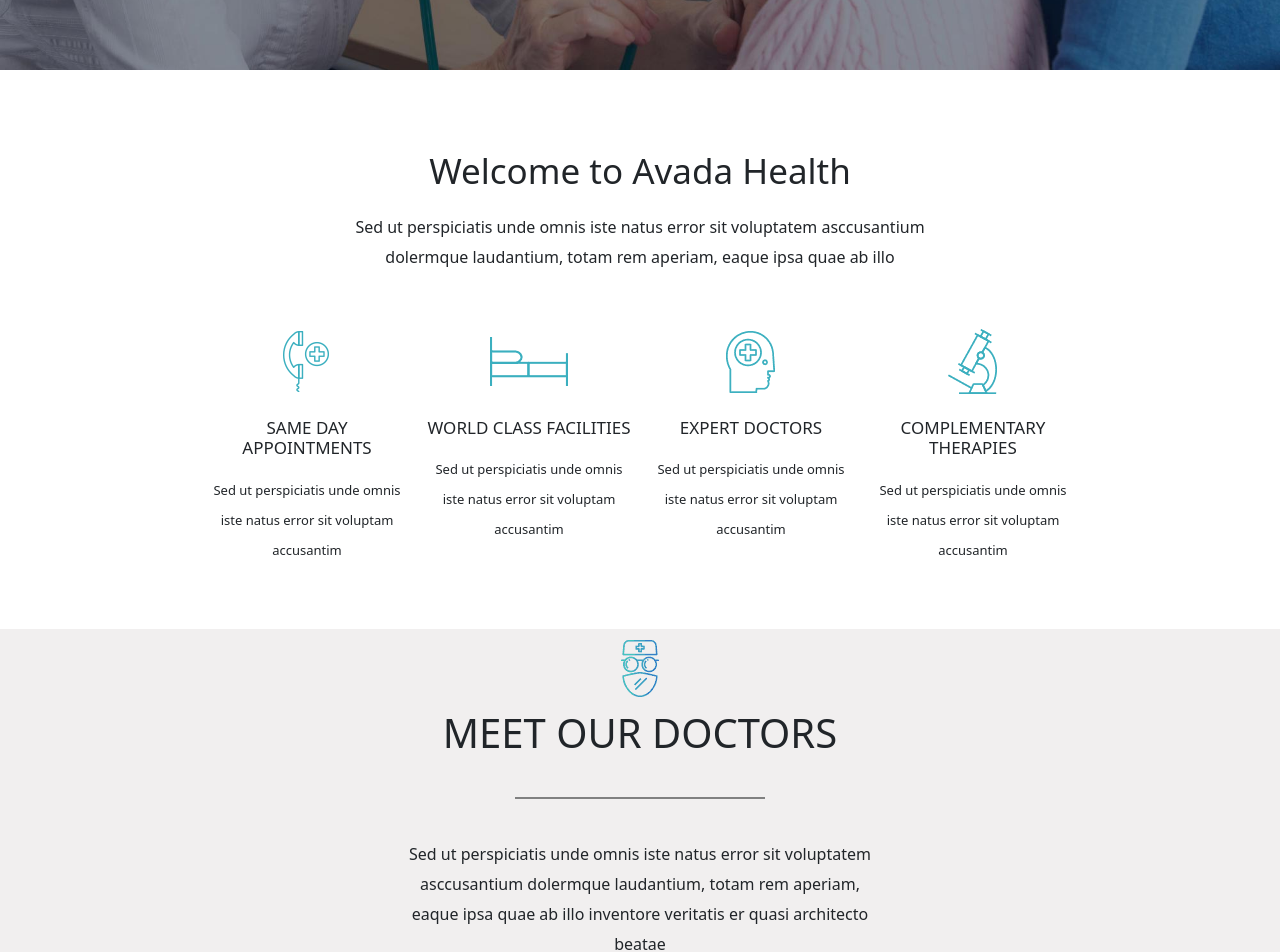
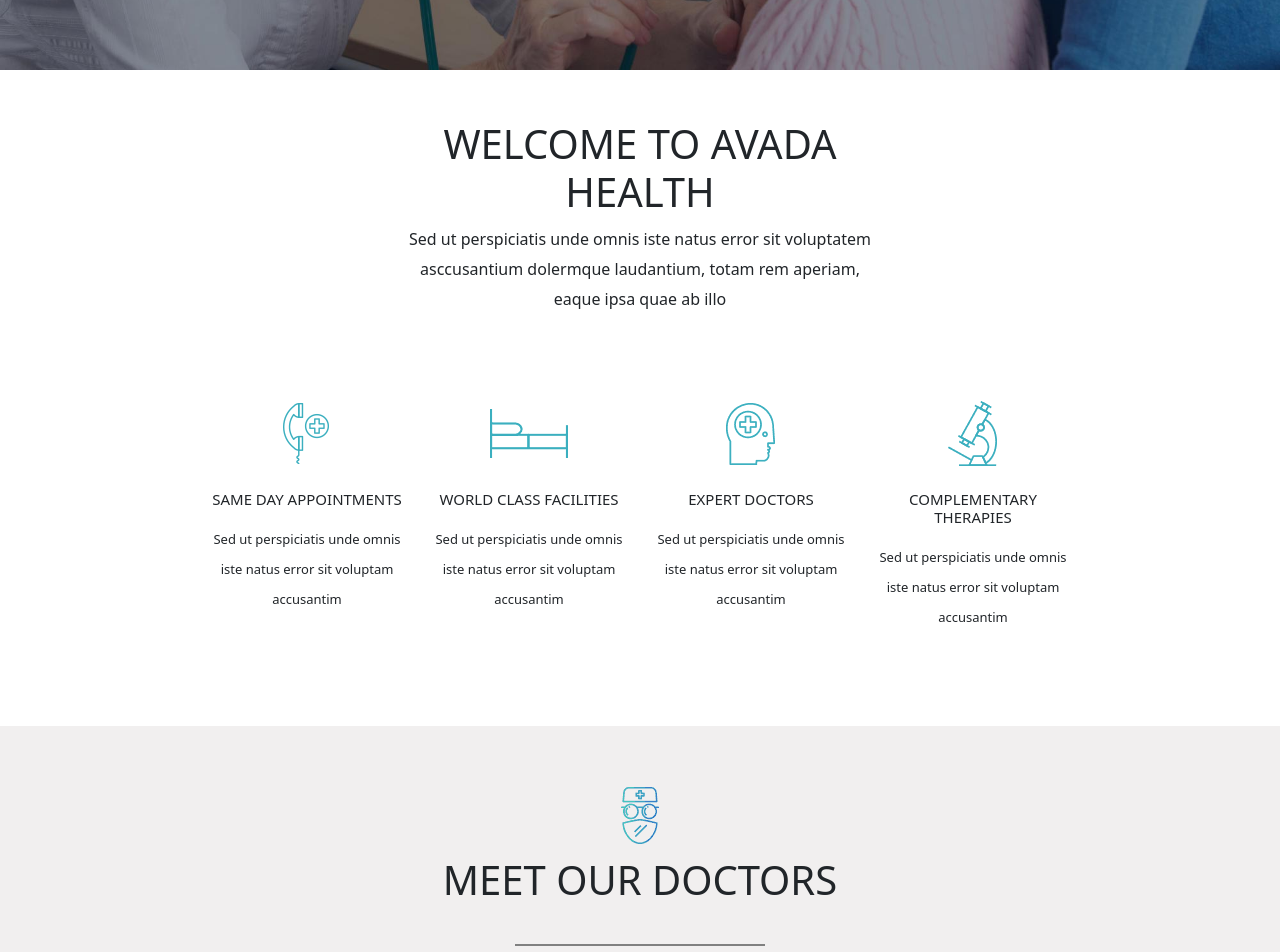
Before and after one commit to Alessio2299/proj-html-vuejs, a Vue app: page / in a window 1280 px wide. Shown: the part 580-1532 px from the top of the page. Built offline with nearby package versions, Linux system fonts and the light colour scheme.

Commit message:
Created Section Health

```diff
--- a/src/components/MainPage.vue
+++ b/src/components/MainPage.vue
@@ -2,12 +2,15 @@
   <main>
     <SectionWelcome />
     <SectionMeet />
+    <SectionHealth />
   </main>
 </template>
 
 <script>
   import SectionWelcome from "./main/SectionWelcome.vue"
   import SectionMeet from "./main/SectionMeet.vue"
+  import SectionHealth from "./main/SectionHealth.vue"
+
 
   export default {
     name: 'MainPage',
@@ -15,7 +18,8 @@
     },
     components:{
       SectionWelcome,
-      SectionMeet
+      SectionMeet,
+      SectionHealth
     }
   }
 </script>
--- a/src/components/header/NavBar.vue
+++ b/src/components/header/NavBar.vue
@@ -1,7 +1,7 @@
 <template>
  <nav class="d-flex align-items-center justify-content-between">
    <img :src="require ('../../assets/images/medical_logo_1x_light.png')" alt="Medical Logo">
-   <ul class="d-flex list-unstyled text-uppercase">
+   <ul class="d-flex list-unstyled text-uppercase m-0">
     <li v-for="(info,index) in dataNav" :key="index">
       <a
         :class="`p-3 text-decoration-none ${info.active ? 'text-info' : 'text-white'}`"
--- a/src/components/main/CardWelcome.vue
+++ b/src/components/main/CardMain.vue
@@ -8,7 +8,7 @@
 
 <script>
 export default {
-  name: 'CardWelcome',
+  name: 'CardMain',
   props: {
     img: String,
     title: String,
@@ -19,9 +19,11 @@ export default {
 
 <style scoped lang="scss">
   .card-welcome{
+    width: 310px;
+    padding: 30px 0;
     h5{
       font-weight: 300;
-      font-size: 17px;
+      font-size: 15px;
     }
     p{
       line-height: 30px;
--- /dev/null
+++ b/src/components/main/SectionHealth.vue
@@ -0,0 +1,78 @@
+
+<template>
+  <section class="health-services">
+    <div class="container text-center">
+      <TitleSection
+        :img="true"
+        urlImg="icon-6.png"
+        title="Our health services"
+        description="Sed ut perspiciatis unde omnis iste natus error sit voluptatem asccusantium dolermque laudantium, totam rem aperiam, eaque ipsa quae ab illo, eaque ipsa quae ab illo inventore veritatis et quasi architecto beatae"
+        :line="true"
+      />
+      <div class="container-cards m-auto justify-content-between d-flex gap-3 flex-wrap">
+        <CardMain v-for="(service,index) in services" :key="index"
+          :img="service.img"
+          :title="service.title"
+          :description="service.description"
+        />
+      </div>
+    </div>
+  </section>
+</template>
+
+<script>
+  import TitleSection from './TitleSection.vue'
+  import CardMain from "./CardMain.vue"
+
+  export default {
+    name: 'SectionHealth',
+    data(){
+      return{
+        services:[
+          {
+            img: "icon-14.png",
+            title: "Rehabilitation Center",
+            description: "At vero eos et accusamus et iusto odio dignissimos ducimus qui blanditis praesentium voluptatum deleniti atque corrupti quos dolores et quas",
+          },
+          {
+            img: "icon-15.png",
+            title: "Dental Implants",
+            description: "At vero eos et accusamus et iusto odio dignissimos ducimus qui blanditis praesentium voluptatum deleniti atque corrupti quos dolores et quas",
+          },
+          {
+            img: "icon-16.png",
+            title: "Medicin Reserach",
+            description: "At vero eos et accusamus et iusto odio dignissimos ducimus qui blanditis praesentium voluptatum deleniti atque corrupti quos dolores et quas",
+          },
+          {
+            img: "icon-11.png",
+            title: "Blood Bank",
+            description: "At vero eos et accusamus et iusto odio dignissimos ducimus qui blanditis praesentium voluptatum deleniti atque corrupti quos dolores et quas",
+          },
+          {
+            img: "icon-12.png",
+            title: "Pharmaceutical Advice",
+            description: "At vero eos et accusamus et iusto odio dignissimos ducimus qui blanditis praesentium voluptatum deleniti atque corrupti quos dolores et quas",
+          },
+          {
+            img: "icon-13.png",
+            title: "Medical Counseling",
+            description: "At vero eos et accusamus et iusto odio dignissimos ducimus qui blanditis praesentium voluptatum deleniti atque corrupti quos dolores et quas",
+          }
+        ]
+      }
+    },
+    props: {
+    },
+    components:{
+      TitleSection,
+      CardMain
+    }
+  }
+</script>
+
+<style scoped lang="scss">
+  .container-cards{
+    width: 78%;
+  }
+</style>
--- a/src/components/main/SectionMeet.vue
+++ b/src/components/main/SectionMeet.vue
@@ -1,13 +1,14 @@
 
 <template>
   <section class="meet-doctors">
-    <div class="container text-center pb-5">
-      <div class="content-section">
-        <img :src="require ('../../assets/images/icon-5.png')" alt="Icon">
-        <h2 class="text-uppercase">Meet our doctors</h2>
-        <div class="line"></div>
-        <p>Sed ut perspiciatis unde omnis iste natus error sit voluptatem asccusantium dolermque laudantium, totam rem aperiam, eaque ipsa quae ab illo inventore veritatis er quasi architecto beatae</p>
-      </div>
+    <div class="container text-center">
+      <TitleSection
+        description="Sed ut perspiciatis unde omnis iste natus error sit voluptatem asccusantium dolermque laudantium, totam rem aperiam, eaque ipsa quae ab illo inventore veritatis er quasi architecto beatae"
+        title="Meet our doctors"
+        urlImg="icon-5.png"
+        :line="true"
+        :img="true"
+      />
       <div class="doctors d-flex justify-content-around">
         <CardDoctor
           v-for="(doctor,index) in doctors" :key="index"
@@ -26,6 +27,7 @@
 
 <script>
   import CardDoctor from "./CardDoctor.vue"
+  import TitleSection from './TitleSection.vue'
   export default {
     name: 'SectionMeet',
     data(){
@@ -91,39 +93,19 @@
     props: {
     },
     components:{
-      CardDoctor
+      CardDoctor,
+      TitleSection
     }
   }
 </script>
 
 <style scoped lang="scss">
-  @import "../../assets/style/line.scss";
   .meet-doctors{
     background-color: #f1efef;
     .container{
       width: 70%;
       margin: auto;
-      .content-section{
-      width: 55%;
-      margin: auto;
-        h2{
-        font-size: 40px;
-        font-weight: 200;
-          &:after{
-            content: "";
-            width: 100px;
-            height: 5px;
-            bottom: 0;
-            left: 0;
-            right: 0;
-            background-color: black;
-          }
-        }
-        p{
-          line-height: 30px;
-          margin-bottom: 50px;
-        }
-      }
+      padding-bottom: 100px;
     }
   }
 </style>
--- a/src/components/main/SectionWelcome.vue
+++ b/src/components/main/SectionWelcome.vue
@@ -1,12 +1,14 @@
 <template>
   <section class="welcome text-center mb-5">
     <div class="container">
-      <div class="title-welcome mx-auto">
-        <h3>Welcome to Avada Health</h3>
-        <p>Sed ut perspiciatis unde omnis iste natus error sit voluptatem asccusantium dolermque laudantium, totam rem aperiam, eaque ipsa quae ab illo</p>
-      </div>
+      <TitleSection
+        :img="false"
+        title="Welcome to Avada Health"
+        description="Sed ut perspiciatis unde omnis iste natus error sit voluptatem asccusantium dolermque laudantium, totam rem aperiam, eaque ipsa quae ab illo"
+        :line="false"
+      />
       <div class="container-cards d-flex gap-3">
-        <CardWelcome v-for="(card,index) in dataWelcome" :key="index"
+        <CardMain v-for="(card,index) in dataWelcome" :key="index"
           :img="card.img"
           :title="card.title"
           :description="card.paragraph"
@@ -17,9 +19,10 @@
 </template>
 
 <script>
-  import CardWelcome from "./CardWelcome.vue"
+  import CardMain from "./CardMain.vue"
+  import TitleSection from "./TitleSection.vue"
   export default {
-    name: 'WelcomeMain',
+    name: 'SectionWelcome',
     data(){
       return{
         dataWelcome:[
@@ -49,7 +52,8 @@
     props: {
     },
     components:{
-      CardWelcome
+      CardMain,
+      TitleSection
     }
   }
 </script>
@@ -58,18 +62,5 @@
   .container{
     width: 70%;
     margin: auto;
-    .title-welcome{
-    width: 70%;
-    padding-top: 80px;
-    h3{
-      font-weight: 200;
-      font-size: 35px;
-    }
-    p{
-      margin: 20px 0 50px 0;
-      line-height: 30px;
-      font-weight: 300;
-    }
-  }
   }
 </style>
--- /dev/null
+++ b/src/components/main/TitleSection.vue
@@ -0,0 +1,39 @@
+<template>
+  <div class="content-section">
+    <img v-if="img" :src="require (`../../assets/images/${urlImg}`)" alt="Icon">
+    <h2 class="text-uppercase">{{title}}</h2>
+    <div v-if="line" class="line"></div>
+    <p>{{description}}</p>
+  </div>
+</template>
+
+<script>
+  export default {
+    name: 'TitleSection',
+    props: {
+      img: Boolean,
+      urlImg: String,
+      title: String,
+      description: String,
+      line: Boolean
+    }
+  }
+</script>
+
+<style scoped lang="scss">
+  @import "../../assets/style/line.scss";
+  .content-section{
+    width: 55%;
+    margin: auto;
+    padding-top: 50px;
+    h2{
+    font-size: 40px;
+    font-weight: 200;
+    }
+    p{
+      line-height: 30px;
+      margin-bottom: 50px;
+    }
+  }
+
+</style>
```
